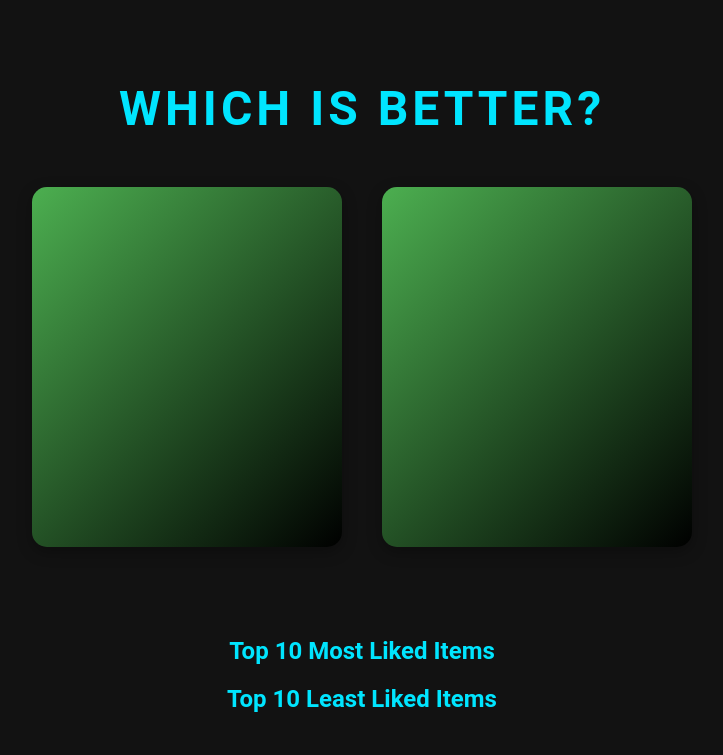
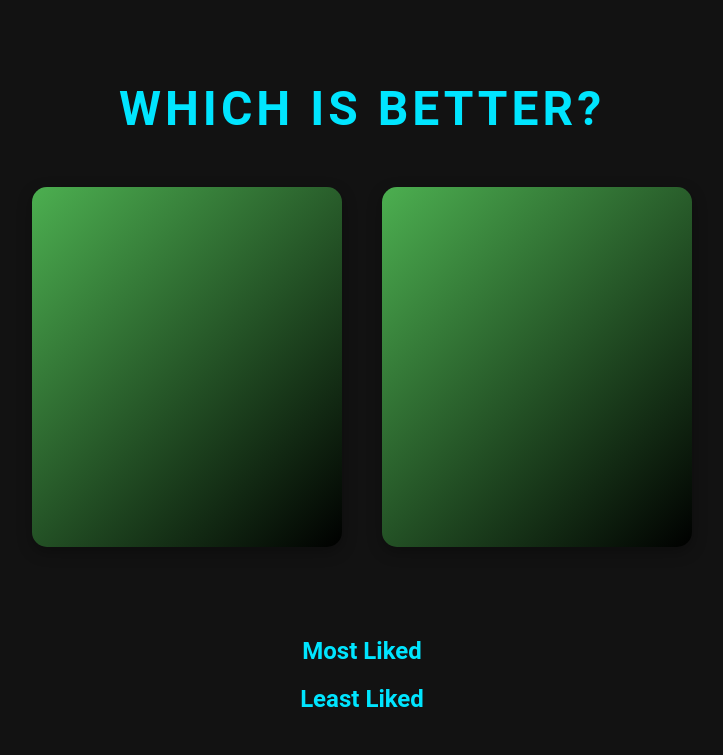
Before and after one commit to YutongHanOfficial/Voting, a plain HTML site: page index.html in a window 1280 px wide. Shown: the whole page, without its empty margins (278-1001 px from the left). Drawn offline with Linux system fonts and the light colour scheme; no server answers.

Commit message:
Rename leaderboards

```diff
--- a/index.html
+++ b/index.html
@@ -21,10 +21,10 @@
   </div>
 
   <div id="leaderboards">
-    <h2>Top 10 Most Liked Items</h2>
+    <h2>Most Liked</h2>
     <ul id="mostLikedList"></ul>
 
-    <h2>Top 10 Least Liked Items</h2>
+    <h2>Least Liked</h2>
     <ul id="leastLikedList"></ul>
   </div>
 </body>
```
